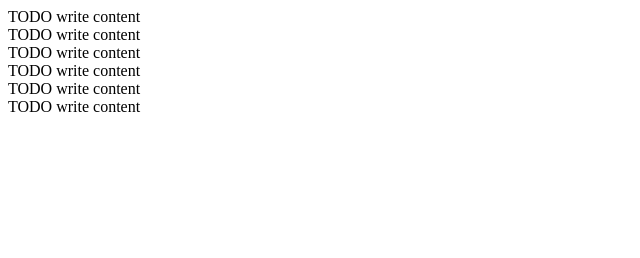
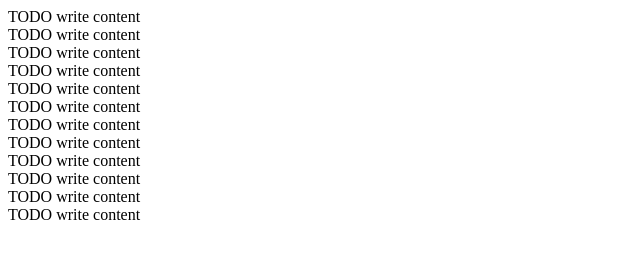
Before and after one commit to rybak09/michal-test-1, a plain HTML site: page index.html in a window 1280 px wide. Shown: the whole page, without its empty margins (0-640 px from the left). Drawn offline with Linux system fonts and the light colour scheme.

```diff
--- a/index.html
+++ b/index.html
@@ -17,6 +17,10 @@ and open the template in the editor.
         <div>TODO write content</div>
         <div>TODO write content</div>
         <div>TODO write content</div><div>TODO write content</div>
+        <div>TODO write content</div><div>TODO write content</div>
+        <div>TODO write content</div><div>TODO write content</div><div>TODO write content</div><div>TODO write content</div>
+
+
 
 
 
```
